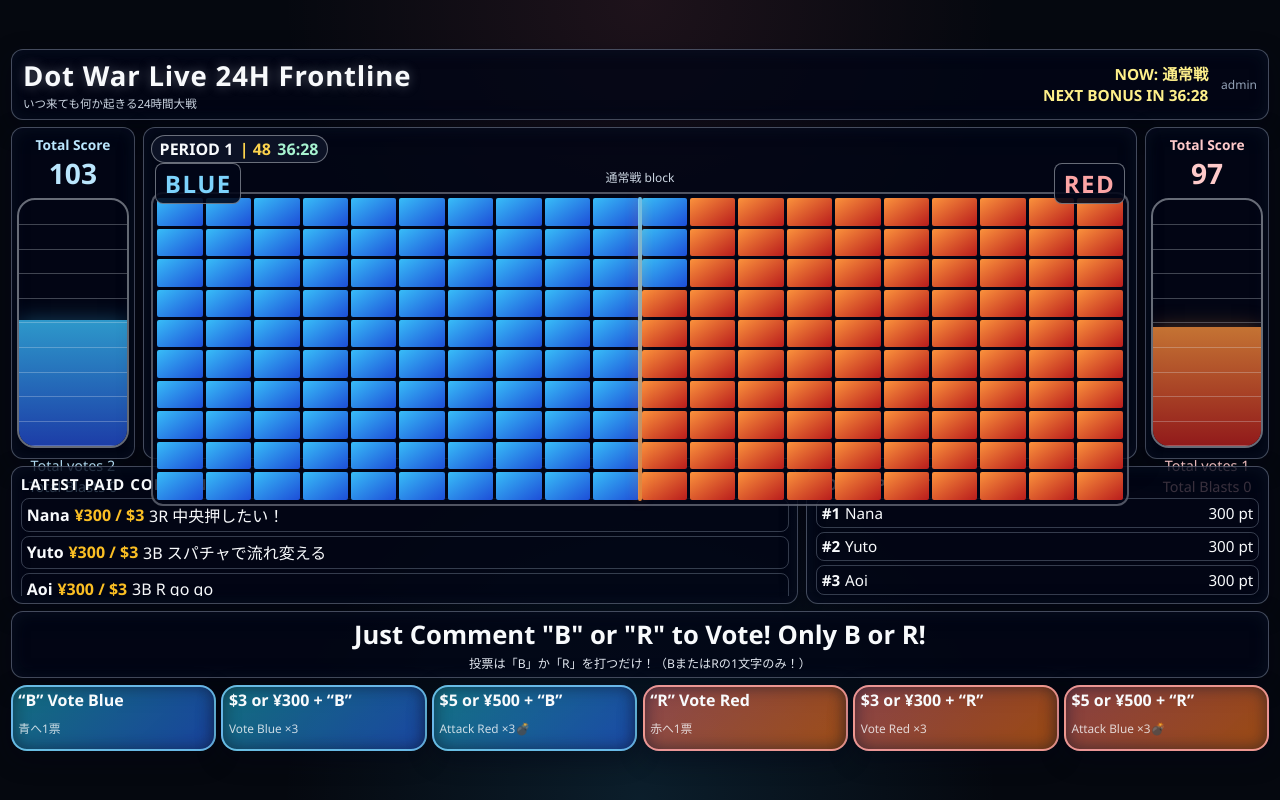
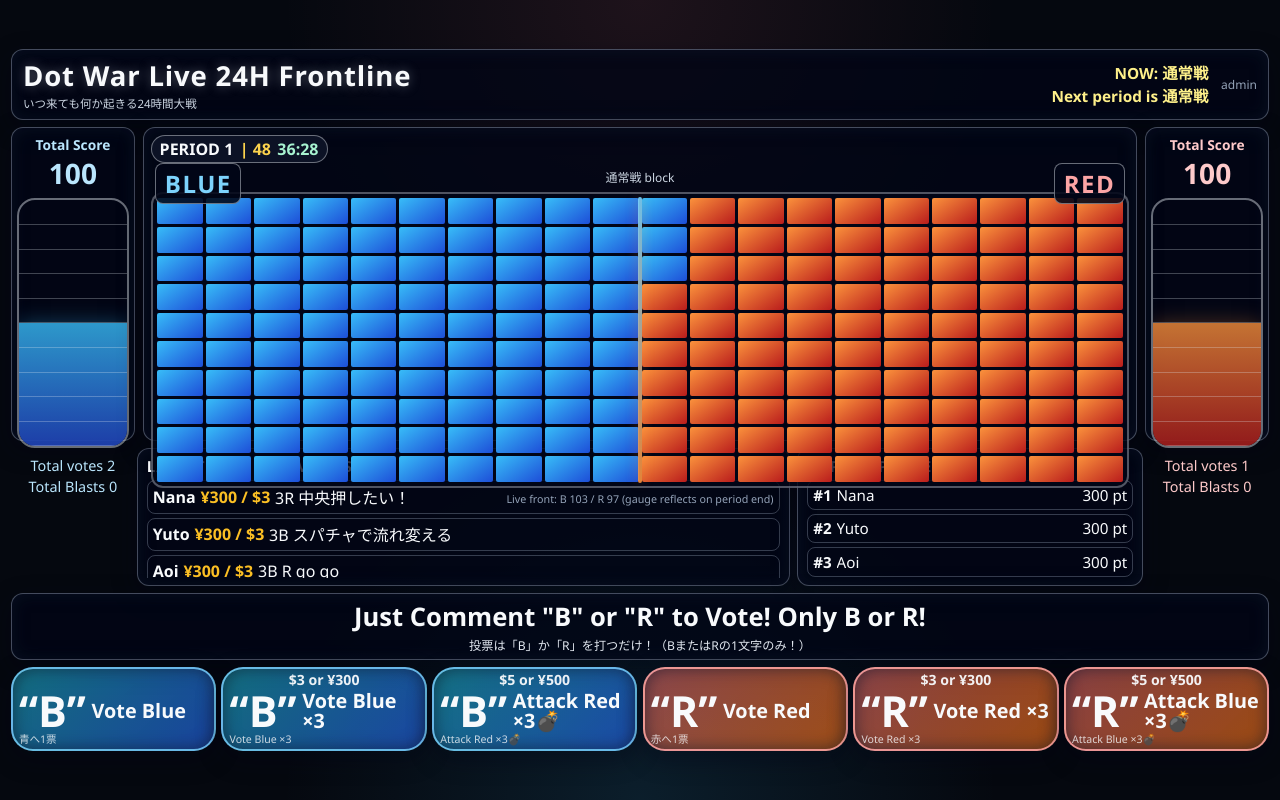
Before and after one commit to sakasakainfinity-dotcom/dot-war-live, a Next.js app: page / in a window 1280 px wide. Built offline with nearby package versions, Linux system fonts and the light colour scheme.

Commit message:
Adjust period gauge sync and command card layout

```diff
--- a/src/app/globals.css
+++ b/src/app/globals.css
@@ -238,6 +238,13 @@ body {
   background: rgba(2, 6, 23, 0.8);
 }
 
+
+.live-balance-note {
+  margin: 0.24rem 0 0;
+  text-align: center;
+  font-size: 0.67rem;
+  color: #94a3b8;
+}
 .battle-grid-midline {
   position: absolute;
   top: 0.34rem;
@@ -273,8 +280,10 @@ body {
 }
 
 .info-row {
+  width: min(100%, calc(100% - 252px));
+  margin: 0 auto;
   display: grid;
-  grid-template-columns: minmax(0, 1.7fr) minmax(280px, 1fr);
+  grid-template-columns: minmax(0, 1.7fr) minmax(230px, 0.9fr);
   gap: 0.46rem;
 }
 
@@ -365,11 +374,12 @@ body {
 }
 
 .command-mini-card {
-  min-height: 66px;
-  padding: 0.34rem;
+  min-height: 84px;
+  padding: 0.22rem 0.38rem 0.3rem;
   display: grid;
-  gap: 0.15rem;
-  border-radius: 16px;
+  grid-template-rows: auto 1fr auto;
+  gap: 0.08rem;
+  border-radius: 22px;
   border-width: 2px;
 }
 
@@ -383,13 +393,34 @@ body {
   background: linear-gradient(135deg, rgba(248, 113, 113, 0.54), rgba(249, 115, 22, 0.62));
 }
 
-.command-label-en {
-  font-size: clamp(0.85rem, 1.25vw, 1.18rem);
-  line-height: 1.08;
+.command-amount {
+  min-height: 1rem;
+  font-size: clamp(0.72rem, 1.1vw, 0.95rem);
+  line-height: 1;
+  text-align: center;
+  opacity: 0.95;
+}
+
+.command-main-row {
+  display: grid;
+  grid-template-columns: auto 1fr;
+  align-items: center;
+  gap: 0.35rem;
+}
+
+.command-symbol {
+  font-size: clamp(2.2rem, 3.35vw, 3.4rem);
+  line-height: 0.8;
+}
+
+.command-action {
+  font-size: clamp(1.22rem, 1.55vw, 1.6rem);
+  line-height: 1;
 }
 
 .command-label-ja {
-  font-size: 0.74rem;
+  font-size: 0.66rem;
+  line-height: 1;
 }
 
 .stealth-link {
@@ -411,8 +442,12 @@ body {
     font-size: 1.25rem;
   }
 
-  .command-label-en {
-    font-size: 0.78rem;
+  .command-action {
+    font-size: 0.86rem;
+  }
+
+  .command-symbol {
+    font-size: 1.5rem;
   }
 }
 
--- a/src/components/BattleLayout.jsx
+++ b/src/components/BattleLayout.jsx
@@ -88,9 +88,11 @@ export function BattleLayout({ data = battleMockData }) {
   const [settings, setSettings] = useState(() => readLiveSettings());
   const [nowMs, setNowMs] = useState(Date.now());
   const [totalBalance, setTotalBalance] = useState(0);
+  const [periodCommittedBalance, setPeriodCommittedBalance] = useState(0);
   const [comments, setComments] = useState([]);
   const [paidComments, setPaidComments] = useState([]);
   const voteCooldownRef = useRef(new Map());
+  const activePeriodRef = useRef(null);
 
   useEffect(() => {
     const tick = setInterval(() => setNowMs(Date.now()), 1000);
@@ -109,6 +111,19 @@ export function BattleLayout({ data = battleMockData }) {
 
   const activePeriod = getActivePeriod(settings, nowMs);
   const nextPeriod = getNextPeriod(settings, nowMs);
+
+  useEffect(() => {
+    const currentPeriodId = activePeriod?.id;
+    if (!currentPeriodId) return;
+    if (activePeriodRef.current === null) {
+      activePeriodRef.current = currentPeriodId;
+      return;
+    }
+    if (activePeriodRef.current !== currentPeriodId) {
+      setPeriodCommittedBalance(Math.floor(totalBalance));
+      activePeriodRef.current = currentPeriodId;
+    }
+  }, [activePeriod?.id, totalBalance]);
 
   const applyCommand = useCallback(
     ({ commandCode, user, text, amount = '' }) => {
@@ -159,7 +174,10 @@ export function BattleLayout({ data = battleMockData }) {
   }, [applyCommand]);
 
   const grid = useMemo(() => buildFrontlineGrid(Math.floor(totalBalance)), [totalBalance]);
-  const blueCells = useMemo(() => grid.flat().filter((cell) => cell === 'blue').length, [grid]);
+  const liveBlueCells = useMemo(() => grid.flat().filter((cell) => cell === 'blue').length, [grid]);
+  const liveRedCells = BOARD_ROWS * BOARD_COLS - liveBlueCells;
+  const committedGrid = useMemo(() => buildFrontlineGrid(Math.floor(periodCommittedBalance)), [periodCommittedBalance]);
+  const blueCells = useMemo(() => committedGrid.flat().filter((cell) => cell === 'blue').length, [committedGrid]);
   const redCells = BOARD_ROWS * BOARD_COLS - blueCells;
 
   const blueVotes = comments.filter((comment) => ['B', '3B', '5B'].includes(comment.commandCode)).length;
@@ -170,7 +188,6 @@ export function BattleLayout({ data = battleMockData }) {
   const latestPaid = paidComments.slice(0, 3);
   const ranking = toRanking(paidComments);
 
-  const nextCountdown = nextPeriod ? formatCountdown(new Date(nextPeriod.startAt).getTime() - nowMs) : '00:00';
   const periodNumber = Math.max(1, Math.min(48, activePeriod?.sortOrder ?? 1));
   const periodRemain = activePeriod ? formatCountdown(new Date(activePeriod.endAt).getTime() - nowMs) : '00:00';
 
@@ -184,7 +201,7 @@ export function BattleLayout({ data = battleMockData }) {
           </div>
           <div className="war-status-block">
             <p className="war-status-en">NOW: {activePeriod?.name ?? '通常戦'}</p>
-            <p className="war-status-en">NEXT BONUS IN {nextCountdown}</p>
+            <p className="war-status-en">Next period is {nextPeriod?.name ?? '通常戦'}</p>
           </div>
           <Link href="/admin" className="stealth-link">admin</Link>
         </header>
@@ -209,6 +226,7 @@ export function BattleLayout({ data = battleMockData }) {
             <div className="team-side-label team-side-left">BLUE</div>
             <div className="team-side-label team-side-right">RED</div>
             <BattleGrid grid={grid} />
+            <p className="live-balance-note">Live front: B {liveBlueCells} / R {liveRedCells} (gauge reflects on period end)</p>
           </section>
 
           <aside className="panel side-tank side-tank-red">
--- a/src/components/CommandGuideDock.jsx
+++ b/src/components/CommandGuideDock.jsx
@@ -7,10 +7,45 @@ const defaultCommands = [
   { code: '5R', team: 'red', labelEn: '$5 or ¥500 + “R”', labelJa: 'Attack Blue ×3💣' },
 ];
 
+function getCardCopy(command) {
+  const isBlue = command.team === 'blue';
+  const side = isBlue ? 'Blue' : 'Red';
+  const enemy = isBlue ? 'Red' : 'Blue';
+  const symbol = isBlue ? 'B' : 'R';
+
+  if (command.code.startsWith('5')) {
+    return {
+      amount: '$5 or ¥500',
+      action: `Attack ${enemy} ×3💣`,
+      symbol,
+    };
+  }
+
+  if (command.code.startsWith('3')) {
+    return {
+      amount: '$3 or ¥300',
+      action: `Vote ${side} ×3`,
+      symbol,
+    };
+  }
+
+  return {
+    amount: '',
+    action: `Vote ${side}`,
+    symbol,
+  };
+}
+
 function CommandCard({ command }) {
+  const copy = getCardCopy(command);
+
   return (
     <section className={`panel command-mini-card command-mini-card-${command.team}`}>
-      <span className="command-label-en hud-main-text">{command.labelEn}</span>
+      <span className="command-amount hud-main-text">{copy.amount || ' '}</span>
+      <div className="command-main-row">
+        <span className="command-symbol hud-main-text">“{copy.symbol}”</span>
+        <span className="command-action hud-main-text">{copy.action}</span>
+      </div>
       <span className="command-label-ja hud-sub-text">{command.labelJa}</span>
     </section>
   );
```
